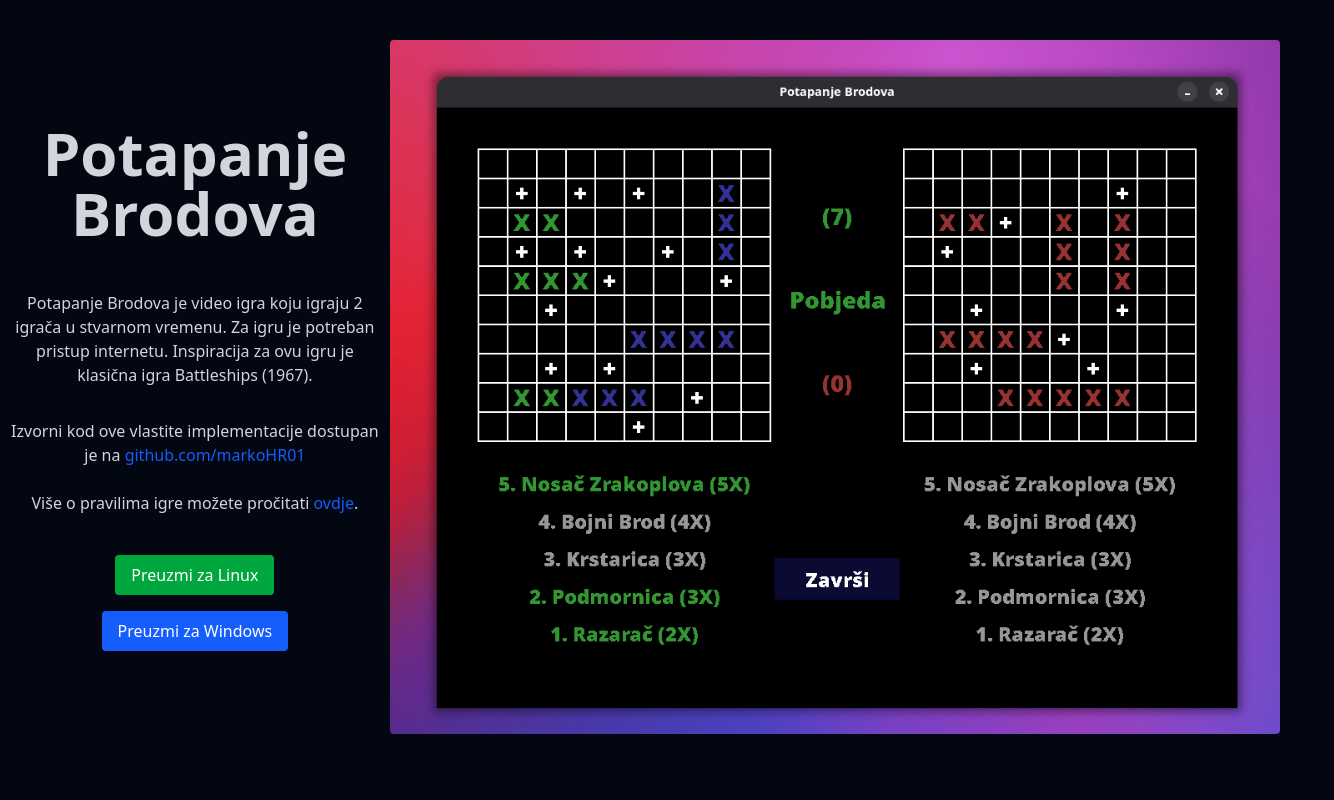
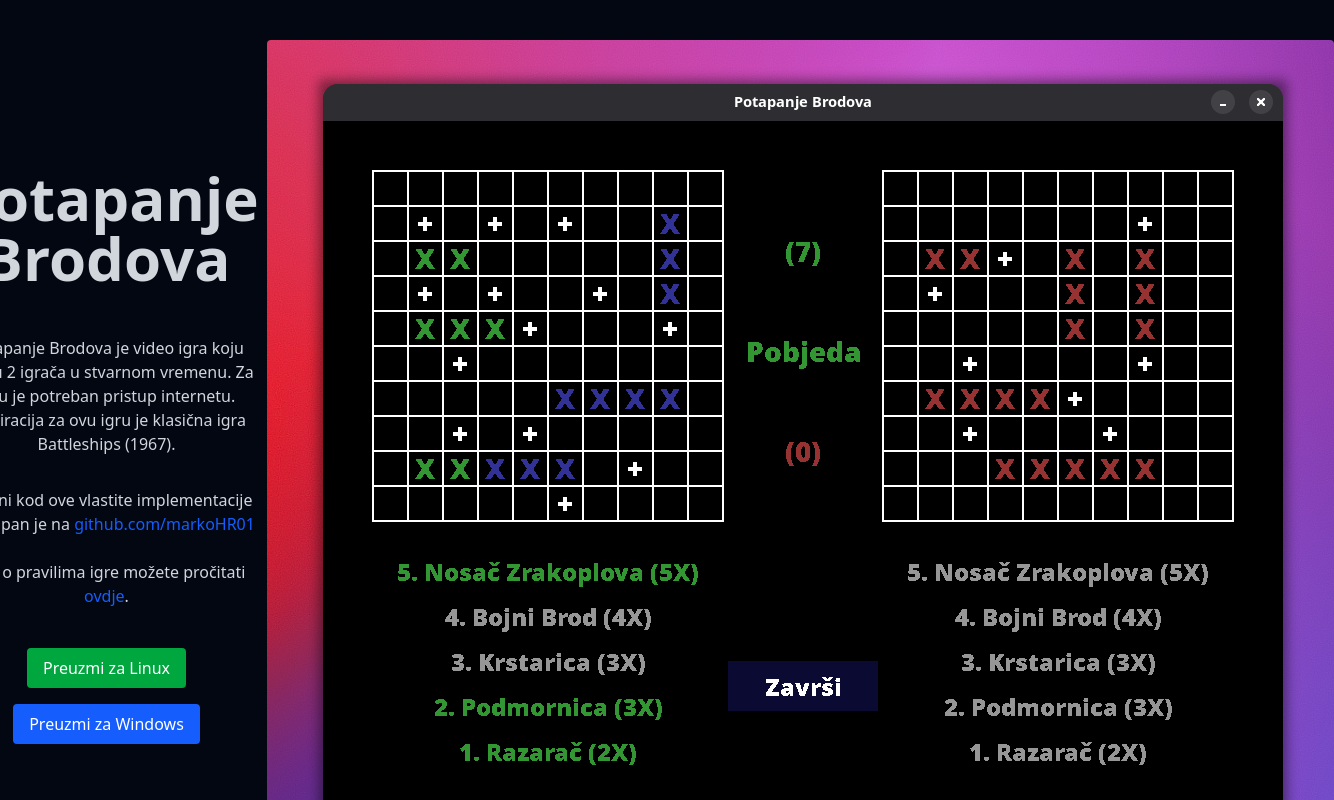
Before and after one commit to markoHR01/sinking-ships-website, a Next.js app: page / in a window 1280 px wide. Shown: the top 800 px of the page, 1334 px wide, since content can reach past the window. Built offline with nearby package versions, Linux system fonts and the light colour scheme.

Commit message:
Fix: Typo

```diff
--- a/src/app/page.tsx
+++ b/src/app/page.tsx
@@ -55,7 +55,7 @@ export default function HomePage() {
           </div>
 
           {/* Picture : Win */}
-          <div className="flex-shring-0 mx-auto">
+          <div className="flex-shrink-0 mx-auto">
             <Image
               src="/slike/win.png"
               alt="Igra - Pobjeda"
```
